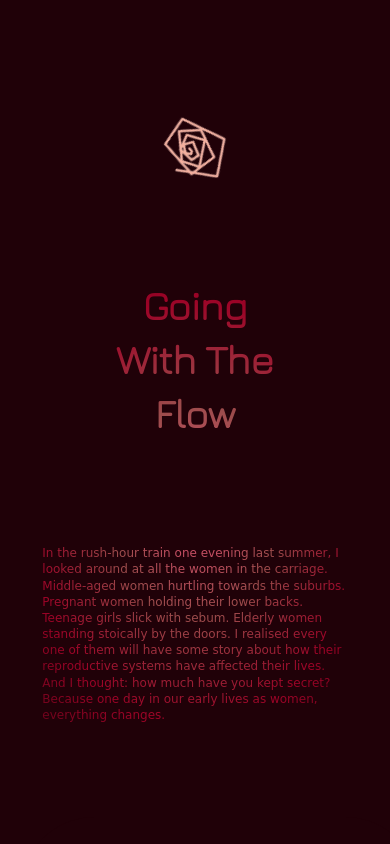
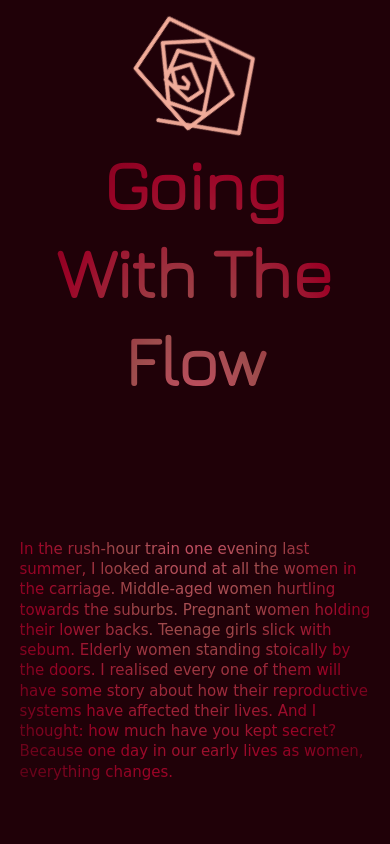
Before and after one commit to GiannaWaldron/p2final, a plain HTML site: page index.html in a window 390 px wide. Shown: the top 844 px of the page. Drawn offline with nearby package versions, Linux system fonts and the light colour scheme; a web font is replaced by a local one.

Commit message:
new stuff

```diff
--- a/index.html
+++ b/index.html
@@ -3,7 +3,10 @@
     <link rel="stylesheet" href="styles.css">
         <title>Going With The Flow</title>
         <meta charset="utf-8">
-          <img class="button" src="img/logo.png" >
+        <div id="button">
+            <a href="home.html">
+          <img class="shadowfilter" src="img/logo.png" class="center"></a>
+        </div>
     <article>
         <h1>Going </h1>
         <br>
--- a/styles.css
+++ b/styles.css
@@ -181,6 +181,7 @@ article {
     text-align: left;
   }
   img {
+      width: 40%;
       animation-name: spin;
       animation-duration: 8000ms;
       animation-iteration-count: infinite;
@@ -194,7 +195,7 @@ article {
             transform:rotate(360deg);
         }
     }
-  .button {
+  .button:hover {
       filter: drop-shadow(0px 0px 0px hsl(0 20% 77.5%));
       transition: all 0.3s linear;
       transition: all 0.3s linear;
@@ -245,9 +246,9 @@ article {
       background: hsl(346 96.2% 31.2%);
     }
     h1{
-      font-size: 40px;
+      font-size: 70px;
     }
     body{
-        font-size: 12px;
+        font-size: 15px;
     }
 }
```
Also changed, not shown: home.html (+1 -1 lines), 1 other file.
